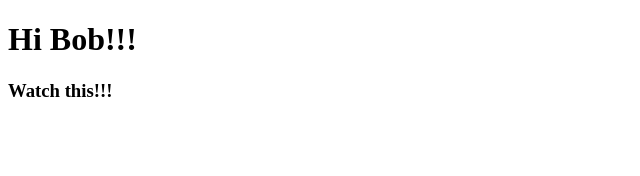
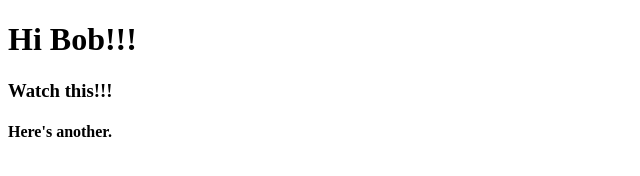
Before and after one commit to zacktu/tryit, a plain HTML site: page tryit/WebContent/index.html in a window 1280 px wide. Shown: the whole page, without its empty margins (0-640 px from the left). Drawn offline with Linux system fonts and the light colour scheme.

Commit message:
Added a <h4> header.

```diff
--- a/tryit/WebContent/index.html
+++ b/tryit/WebContent/index.html
@@ -7,5 +7,6 @@
 <body>
 	<h1>Hi Bob!!!</h1>
 	<h3>Watch this!!!</h3>
+	<h4>Here's another.</h4>
 </body>
 </html>
```
